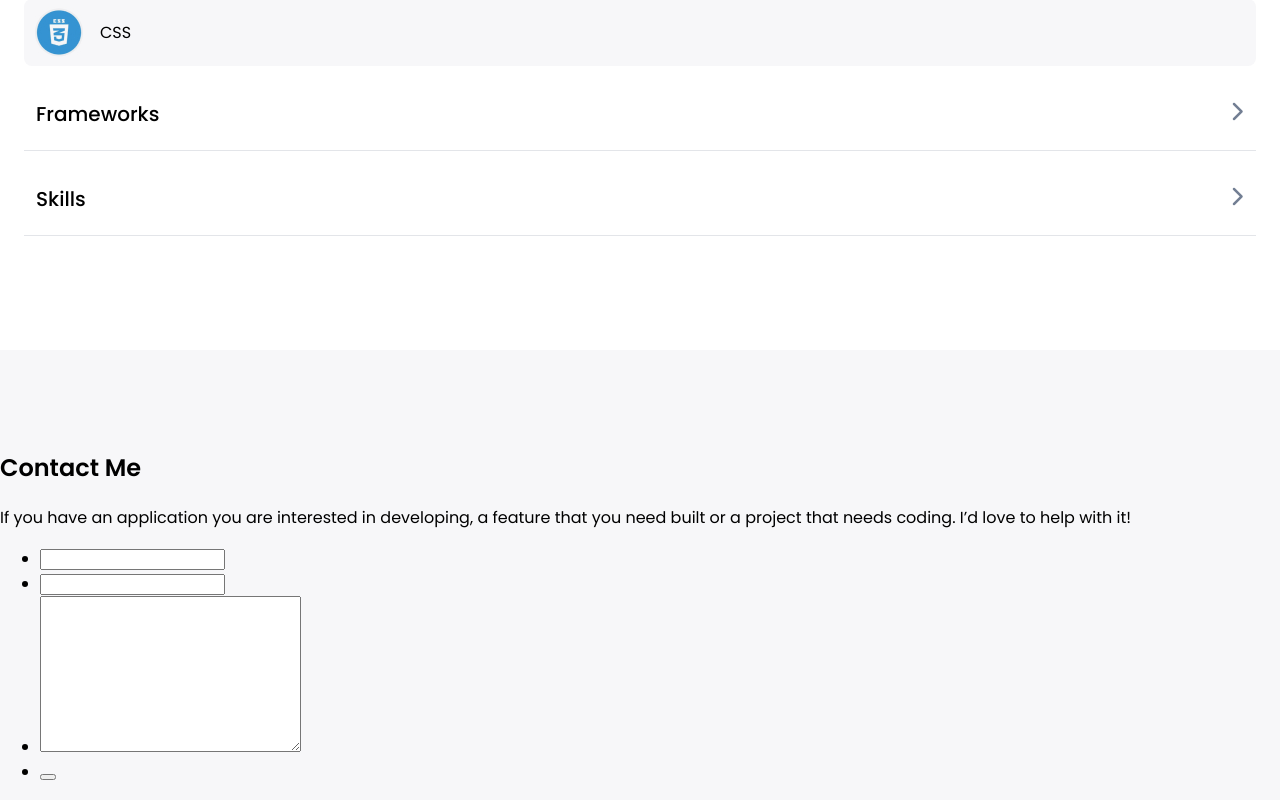
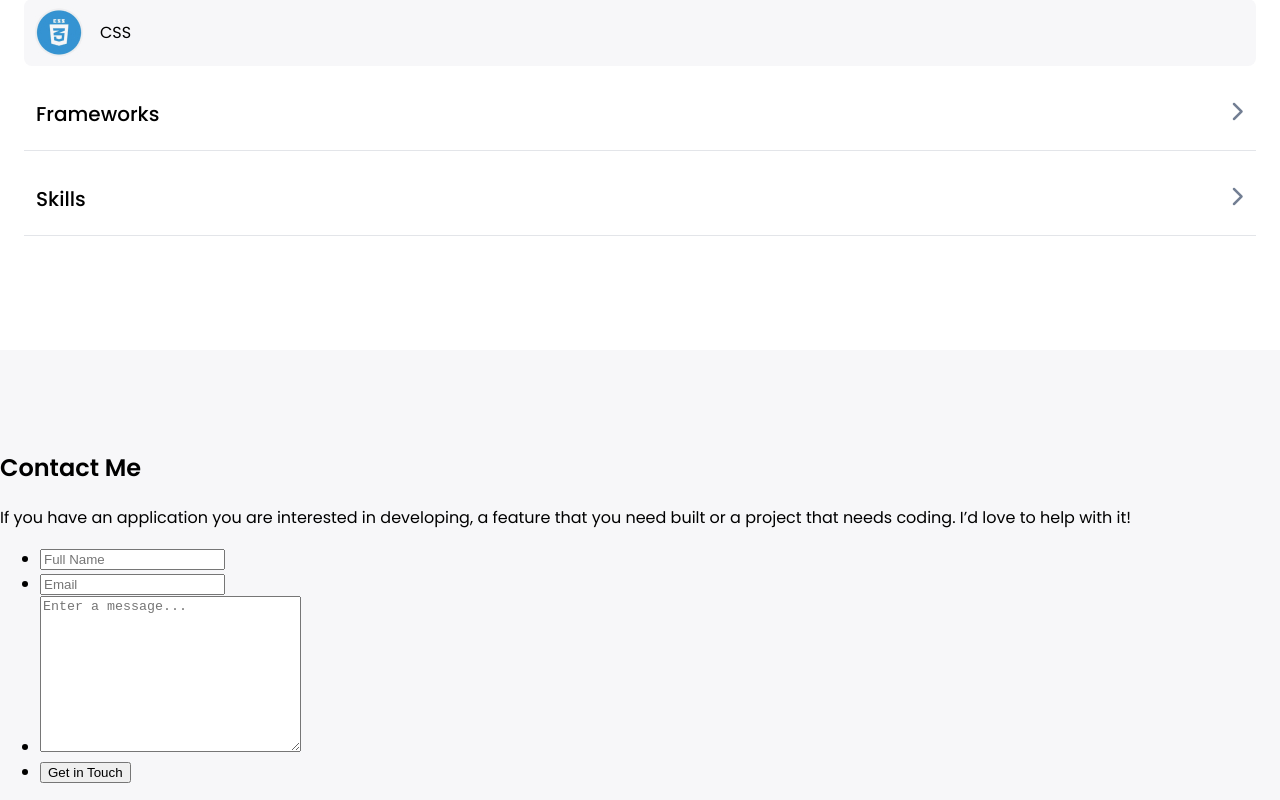
Before and after one commit to hafedEfheij/PortfolioPoject, a website: page index.html in a window 1280 px wide. Shown: the part 4240-5040 px from the top of the page. Drawn offline with Linux system fonts and the light colour scheme.

Commit message:
Added attributes to input tags

```diff
--- a/index.html
+++ b/index.html
@@ -332,10 +332,10 @@
       </div>
       <form action="https://formspree.io/f/xoqbgwdl" method="post">
         <ul>
-          <li><input type="text"></li>
-          <li><input type="email"></li>
-          <li><textarea name="" id="" cols="30" rows="10"></textarea></li>
-          <li><button type="submit"></button></li>
+          <li><input type="text" placeholder="Full Name" maxlength="30" name="user_name" required></li>
+          <li><input type="email" placeholder="Email" name="user_email" required></li>
+          <li><textarea name="user_message" cols="30" rows="10" placeholder="Enter a message..." maxlength="500"></textarea></li>
+          <li><button type="submit">Get in Touch</button></li>
         </ul>
       </form>
     </section>
```
